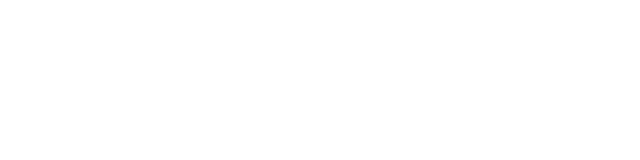
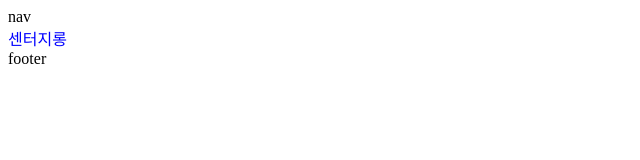
Before and after one commit to DailyFrame13/dailyframe_frontend, a React (Create React App) app: page / in a window 1280 px wide. Shown: the top 160 px of the page, without its empty margins (0-640 px from the left). Built offline with nearby package versions, Linux system fonts and the light colour scheme.

Commit message:
FEAT : 폴더/파일 1차 세팅

```diff
--- a/src/App.js
+++ b/src/App.js
@@ -1,9 +1,15 @@
+import { Routes, Route } from "react-router-dom";
+import RootLayout from "./layouts/RootLayout";
+import Center from "./pages/Center.jsx";
+
 const App = () => {
   return (
-    <div>
+    <Routes>
+      <Route path="/" element={<RootLayout />}>
+        <Route index element={<Center />} />
+      </Route>
+    </Routes>
+  );
+};
 
-    </div>
-  )
-}
-
-export default App
+export default App;
--- a/src/assets/scss/section/common/_main.scss
+++ b/src/assets/scss/section/common/_main.scss
@@ -8,4 +8,5 @@
 .body{
     width:1440px;
     margin:0 auto;
+    background-color: blue;
 }
--- /dev/null
+++ b/src/assets/scss/section/section2/_center.scss
@@ -0,0 +1,3 @@
+.center{
+    color:blue;
+}
--- /dev/null
+++ b/src/assets/scss/section/section2/_footer.scss
@@ -0,0 +1,3 @@
+.footer{
+
+}
--- /dev/null
+++ b/src/assets/scss/section/section2/_nav.scss
@@ -0,0 +1,3 @@
+.nav{
+
+}
--- a/src/assets/scss/setting/style.scss
+++ b/src/assets/scss/setting/style.scss
@@ -1,6 +1,8 @@
 @charset "UTF-8";
 
-@use "../section/common/main";
+@use "../../scss/section/common/main";
 
 // section
-@use "../../scss/section/home/home";
+@use "../../scss/section/section2/center";
+@use "../../scss/section/section2/nav";
+@use "../../scss/section/section2/footer";
--- a/src/components/Main.jsx
+++ b/src/components/Main.jsx
@@ -1,8 +1,9 @@
 import React from 'react'
+
 
 const Main = () => {
   return (
-    <div>
+    <div className='body'>
 
     </div>
   )
--- a/src/components/common/Footer.jsx
+++ b/src/components/common/Footer.jsx
@@ -3,7 +3,7 @@ import React from 'react'
 const Footer = () => {
   return (
     <div>
-
+      footer
     </div>
   )
 }
--- a/src/components/common/Nav.jsx
+++ b/src/components/common/Nav.jsx
@@ -3,7 +3,7 @@ import React from 'react'
 const Nav = () => {
   return (
     <div>
-
+      nav
     </div>
   )
 }
--- a/src/layouts/RootLayout.jsx
+++ b/src/layouts/RootLayout.jsx
@@ -0,0 +1,17 @@
+import Footer from "../components/common/Footer"
+import Nav from "../components/common/Nav"
+import { Outlet } from "react-router-dom"
+
+const RootLayout = () => {
+  return (
+    <div className="body">
+      <Nav/>
+      <main className="page-container">
+        <Outlet/>
+      </main>
+      <Footer/>
+    </div>
+  )
+}
+
+export default RootLayout
--- /dev/null
+++ b/src/pages/Center.jsx
@@ -0,0 +1,12 @@
+import React from 'react'
+import "../assets/scss/section/section2/_center.scss"
+
+const Center = () => {
+  return (
+    <div className='center'>
+      센터지롱
+    </div>
+  )
+}
+
+export default Center
```
Also changed, not shown: src/assets/scss/section/home/_home.scss (deleted).
